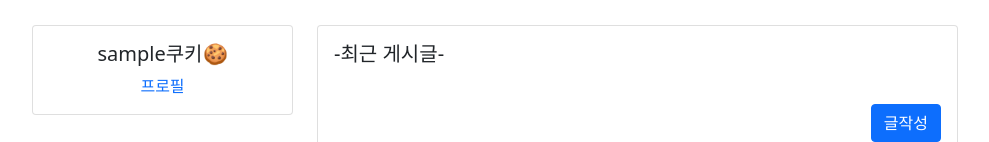
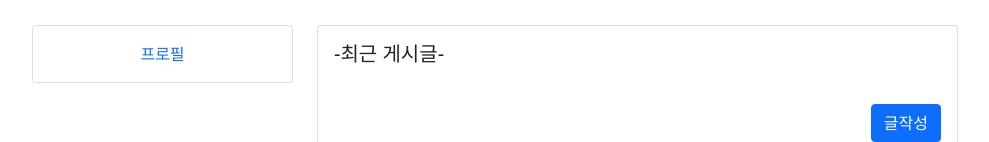
Before and after one commit to kmy9810/CookieNews, a Django app: page / in a window 1280 px wide. Shown: the part 116-258 px from the top of the page, without its empty margins (50-1039 px from the left). Run offline with Django 4.2, Linux system fonts and the light colour scheme; the visitor is signed in with stand-in values (Sample User, id 1); some web fonts are replaced.

Commit message:
NOPE #18

```diff
--- a/templates/home.html
+++ b/templates/home.html
@@ -10,10 +10,10 @@
       <div class="col-md-3">
         <div class="card">
           <div class="card-body" style="text-align: center;">
-            {% if user.is_authenticated %}
-              <h5 class="card-title">{{ user.username }}쿠키🍪</h5>
+            {% comment %} {% if user.is_authenticated %} {% endcomment %}
+              {% comment %} <h5 class="card-title">{{ user.username }}쿠키🍪</h5> {% endcomment %}
               <a href="/profile/{{ user.id }}" style="text-decoration: none">프로필</a>
-            {% endif %}
+            {% comment %} {% endif %} {% endcomment %}
           </div>
         </div>
       </div>
```
